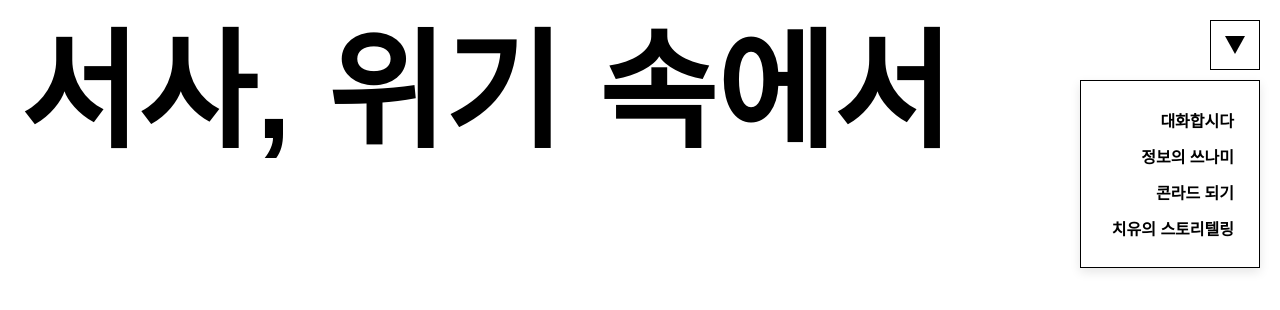
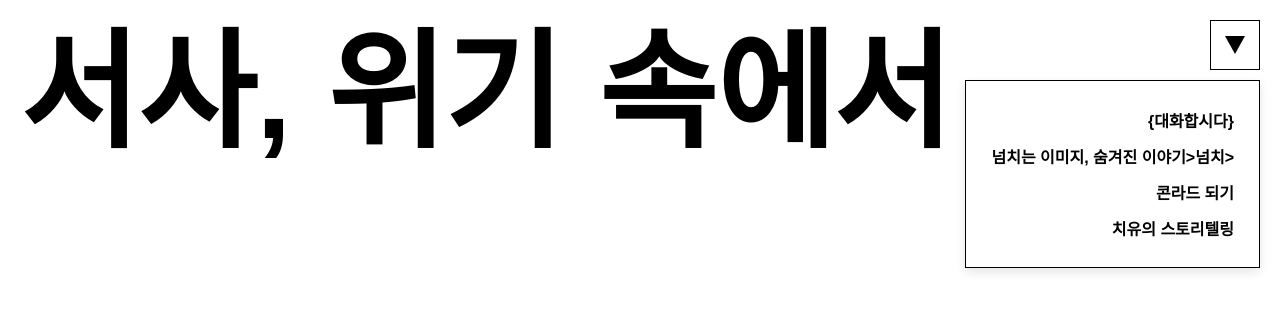
Before and after one commit to mingyunbong-netizen/home, a plain HTML site: page index.html in a window 1280 px wide. Both pictures are taken after a click on the button 1235 px from the left and 45 px from the top of the page. Drawn offline with Linux system fonts and the light colour scheme; a web font is replaced by a local one.

Commit message:
Update index.html

```diff
--- a/index.html
+++ b/index.html
@@ -13,8 +13,8 @@
 
     <nav id="menu-list" class="hidden">
         <ul>
-            <li><a href="https://mingyunbong-netizen.github.io/Talk/">대화합시다</a></li>
-            <li><a href="https://sieunpark1023.github.io/sieunpark1023/">정보의 쓰나미</a></li>
+            <li><a href="https://mingyunbong-netizen.github.io/Talk/">{대화합시다}</a></li>
+            <li><a href="https://sieunpark1023.github.io/sieunpark1023/">넘치는 이미지, 숨겨진 이야기>넘치></li>
             <li><a href="https://beingconrad.netlify.app/">콘라드 되기</a></li>
             <li><a href="https://haneuljungg.github.io/StoryTelling/">치유의 스토리텔링</a></li>
         </ul>
```
